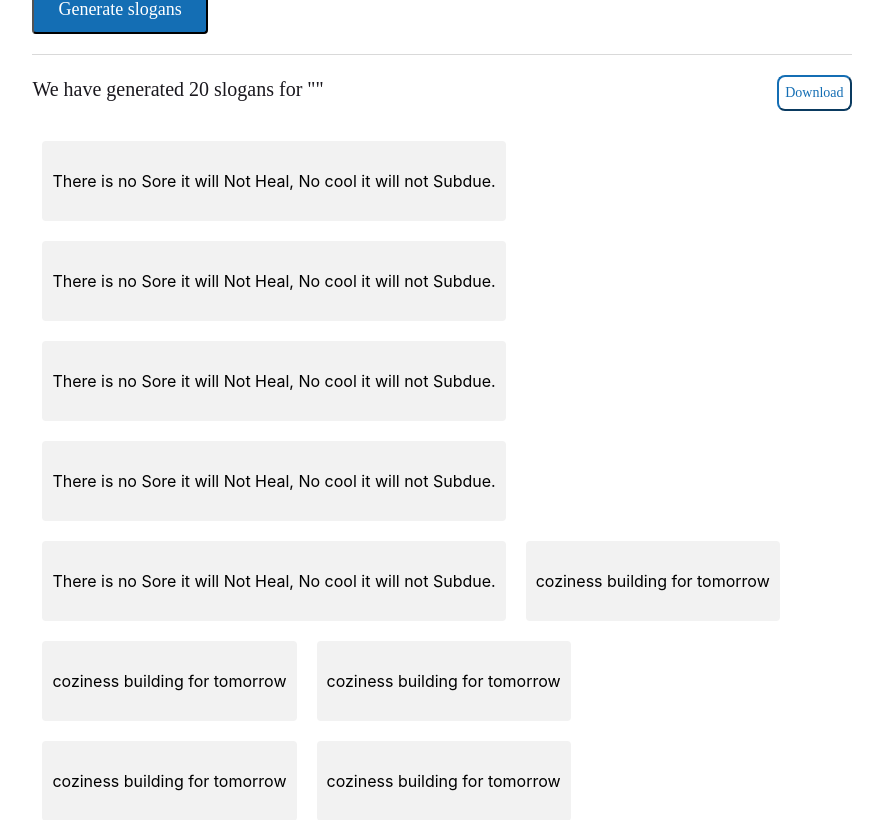
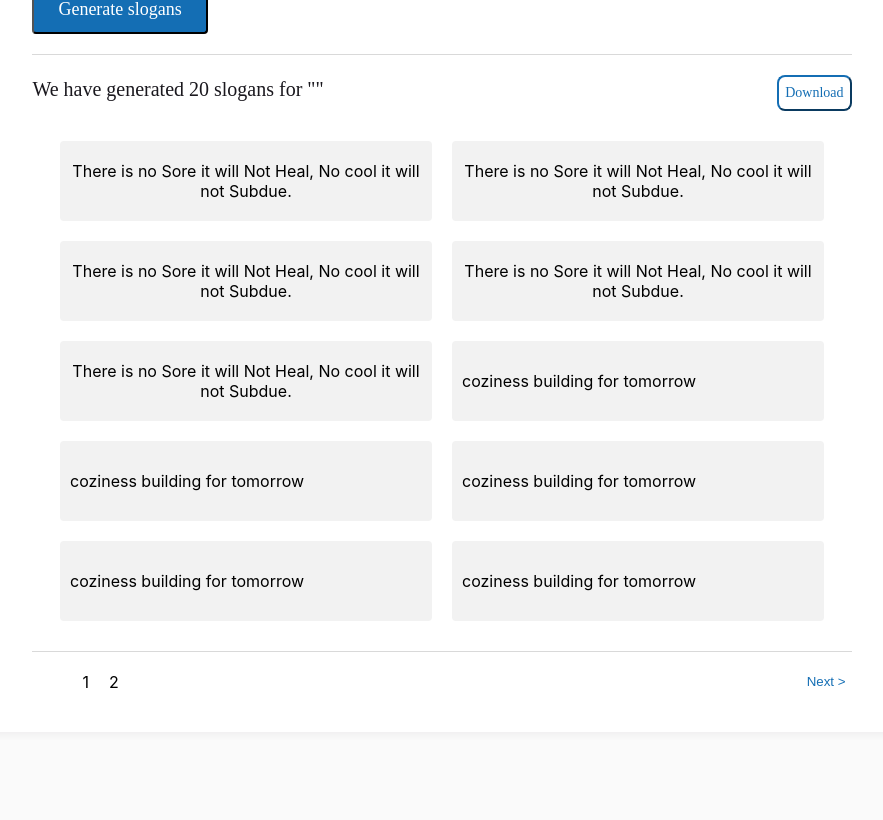
Before and after one commit to prabhashrai02/dukaan, a React (Create React App) app: page / in a window 1280 px wide. Shown: the part 352-1172 px from the top of the page, without its empty margins (198-1081 px from the left). Built offline with nearby package versions, Linux system fonts and the light colour scheme.

Commit message:
improved data box UI

```diff
--- a/src/Component/mainContent/mainContent.css
+++ b/src/Component/mainContent/mainContent.css
@@ -162,12 +162,13 @@
     flex-direction: row;
     flex-wrap: wrap;
     list-style: none;
+    justify-content: center;
 }
 
 .maincontent_data {
     cursor: pointer;
     border-radius: 4px;
-    width: max-content;
+    width: 352px;
     display: flex;
     margin: 10px;
     padding: 10px;
```
